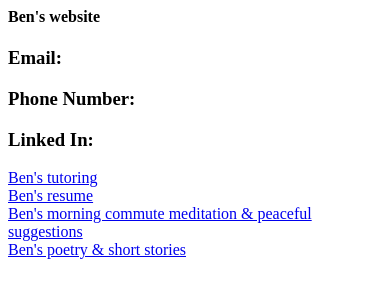
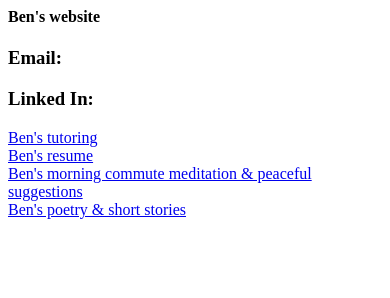
Before and after one commit to Ben-Leahy/bens_website, a plain HTML site: page views/index.html in a window 390 px wide. Drawn offline with Linux system fonts and the light colour scheme.

Commit message:
Updating plan, removing phone number from home page

```diff
--- a/views/index.html
+++ b/views/index.html
@@ -3,7 +3,6 @@
 		<h4>Ben's website</h4>
 		<h3>
 			<h3>Email: </h3>
-			<h3>Phone Number: </h3>
 			<h3>Linked In: </h3>
 			<a href="/tutoring">Ben's tutoring <br></a>
             <a href="/resume"> Ben's resume <br></a>
```
Also changed, not shown: README.md.
